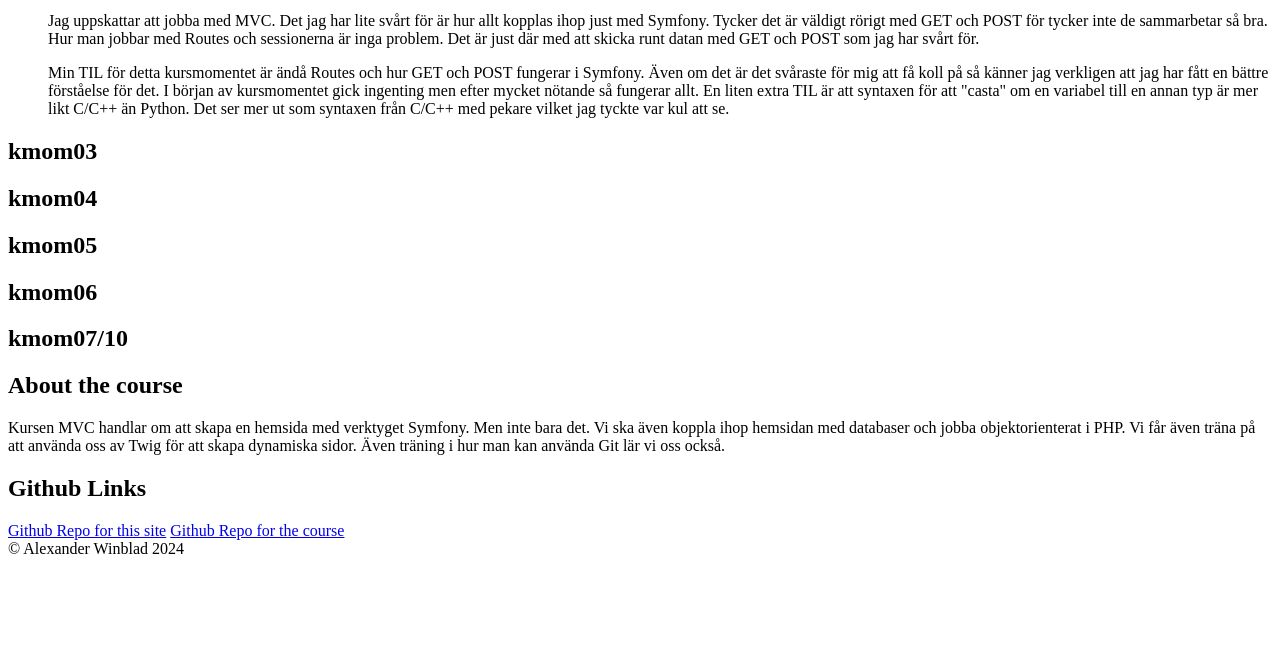
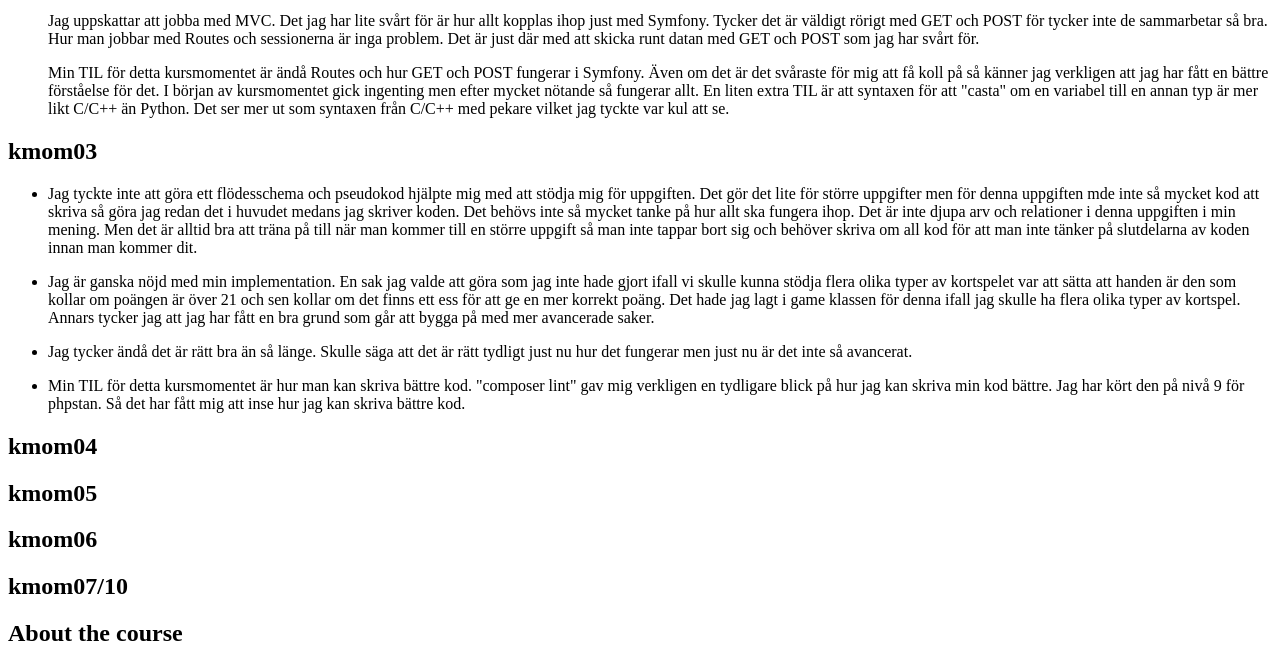
Before and after one commit to alwwen/mvc, a Symfony app: template templates/report.html.twig in a window 1280 px wide. Shown: the part 1054-1707 px from the top of the page. Before the commit the page ends 1608 px from the top, so only its background shows below. Run offline with Twig, Linux system fonts and the light colour scheme; the template is opened without the code that fills it, so the values that code supplies are empty; some libraries are stand-ins or nearby versions.

Commit message:
Finished up the last parts

```diff
--- a/templates/report.html.twig
+++ b/templates/report.html.twig
@@ -80,6 +80,35 @@
             </li>
         </ul>
         <h2 id="kmom03">kmom03</h2>
+        <ul>
+            <li>
+                <p>
+                    Jag tyckte inte att göra ett flödesschema och pseudokod hjälpte mig med att stödja mig för uppgiften. Det gör det lite för större uppgifter
+                    men för denna uppgiften mde inte så mycket kod att skriva så göra jag redan det i huvudet medans jag skriver koden. Det behövs inte så mycket
+                    tanke på hur allt ska fungera ihop. Det är inte djupa arv och relationer i denna uppgiften i min mening. Men det är alltid bra att träna på
+                    till när man kommer till en större uppgift så man inte tappar bort sig och behöver skriva om all kod för att man inte tänker på slutdelarna av koden innan man kommer dit.
+                </p>
+            </li>
+            <li>
+                <p>
+                    Jag är ganska nöjd med min implementation. En sak jag valde att göra som jag inte hade gjort ifall vi skulle kunna stödja flera olika typer av kortspelet var
+                    att sätta att handen är den som kollar om poängen är över 21 och sen kollar om det finns ett ess för att ge en mer korrekt poäng.
+                    Det hade jag lagt i game klassen för denna ifall jag skulle ha flera olika typer av kortspel. Annars tycker jag att jag har fått en bra grund som går att bygga på med
+                    mer avancerade saker.
+                </p>
+            </li>
+            <li>
+                <p>
+                    Jag tycker ändå det är rätt bra än så länge. Skulle säga att det är rätt tydligt just nu hur det fungerar men just nu är det inte så avancerat.
+                </p>
+            </li>
+            <li>
+                <p>
+                    Min TIL för detta kursmomentet är hur man kan skriva bättre kod. "composer lint" gav mig verkligen en tydligare
+                    blick på hur jag kan skriva min kod bättre. Jag har kört den på nivå 9 för phpstan. Så det har fått mig att inse hur jag kan skriva bättre kod.
+                </p>
+            </li>
+        </ul>
         <h2 id="kmom04">kmom04</h2>
         <h2 id="kmom05">kmom05</h2>
         <h2 id="kmom06">kmom06</h2>
```
